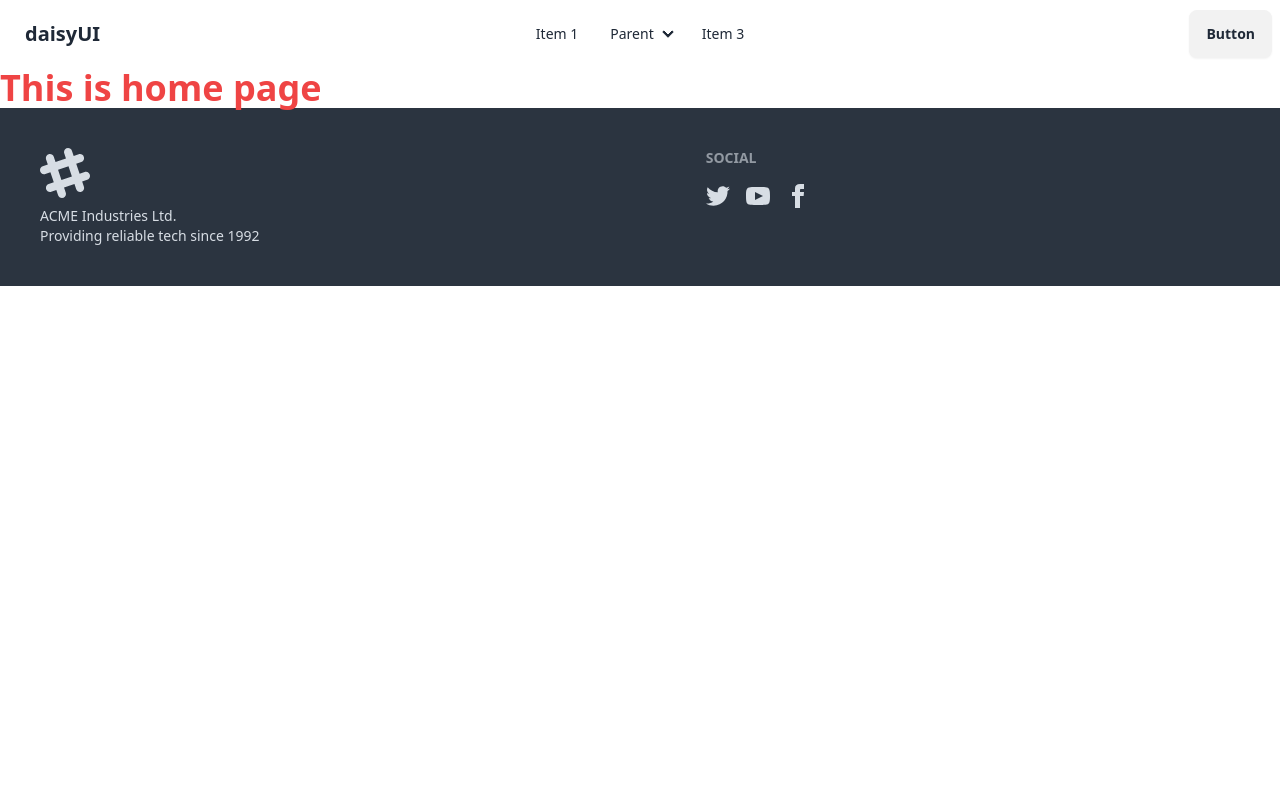
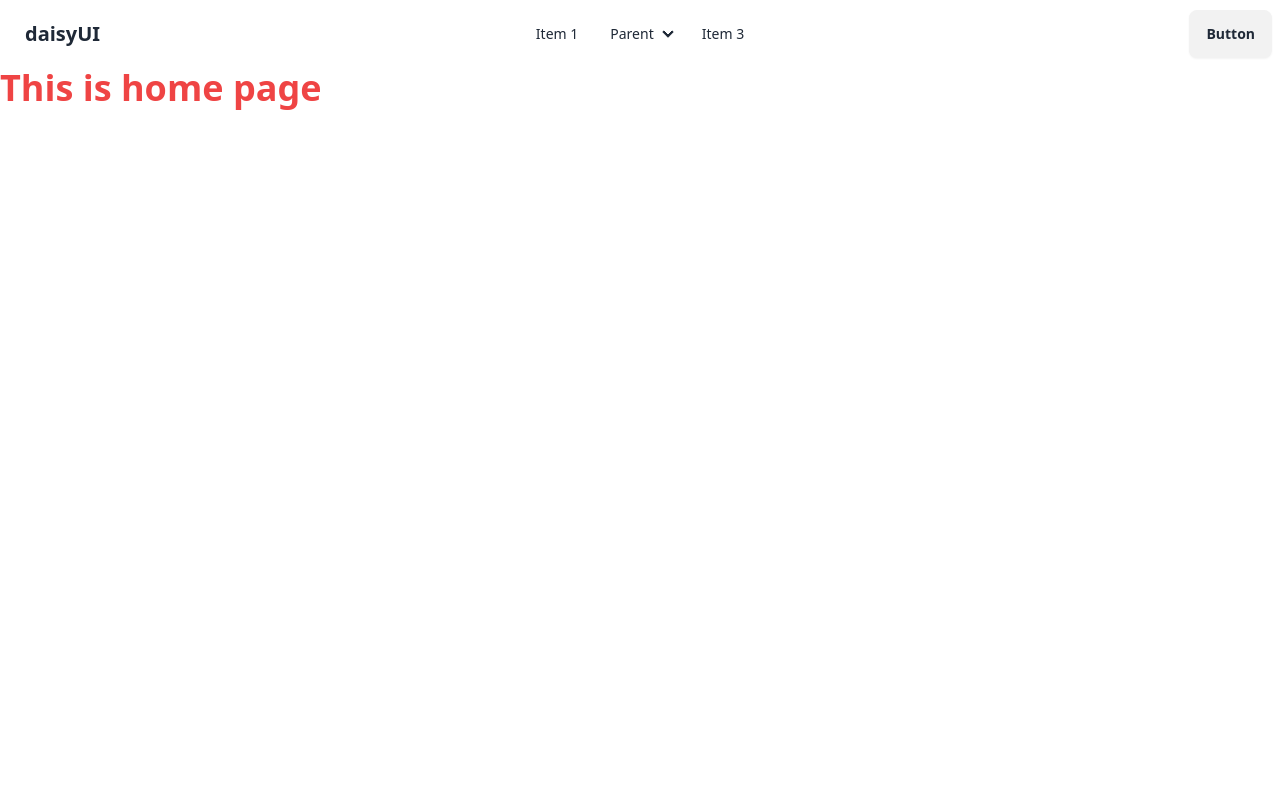
Before and after one commit to tuhin92/Cravey-client, a React (Vite) app: page / in a window 1280 px wide. Shown: the top 800 px of the page. Built offline with nearby package versions, Linux system fonts and the light colour scheme.

Commit message:
set min height on home and about page

```diff
--- a/src/pages/About.jsx
+++ b/src/pages/About.jsx
@@ -2,7 +2,7 @@ import React from 'react';
 
 const About = () => {
     return (
-        <div>
+        <div className='min-h-screen'>
             <h2>About</h2>
         </div>
     );
--- a/src/pages/Home.jsx
+++ b/src/pages/Home.jsx
@@ -2,7 +2,7 @@ import React from 'react';
 
 const Home = () => {
     return (
-        <div>
+        <div className='min-h-screen'>
             <h2 className='text-4xl font-bold text-red-500'>This is home page</h2>
         </div>
     );
```
